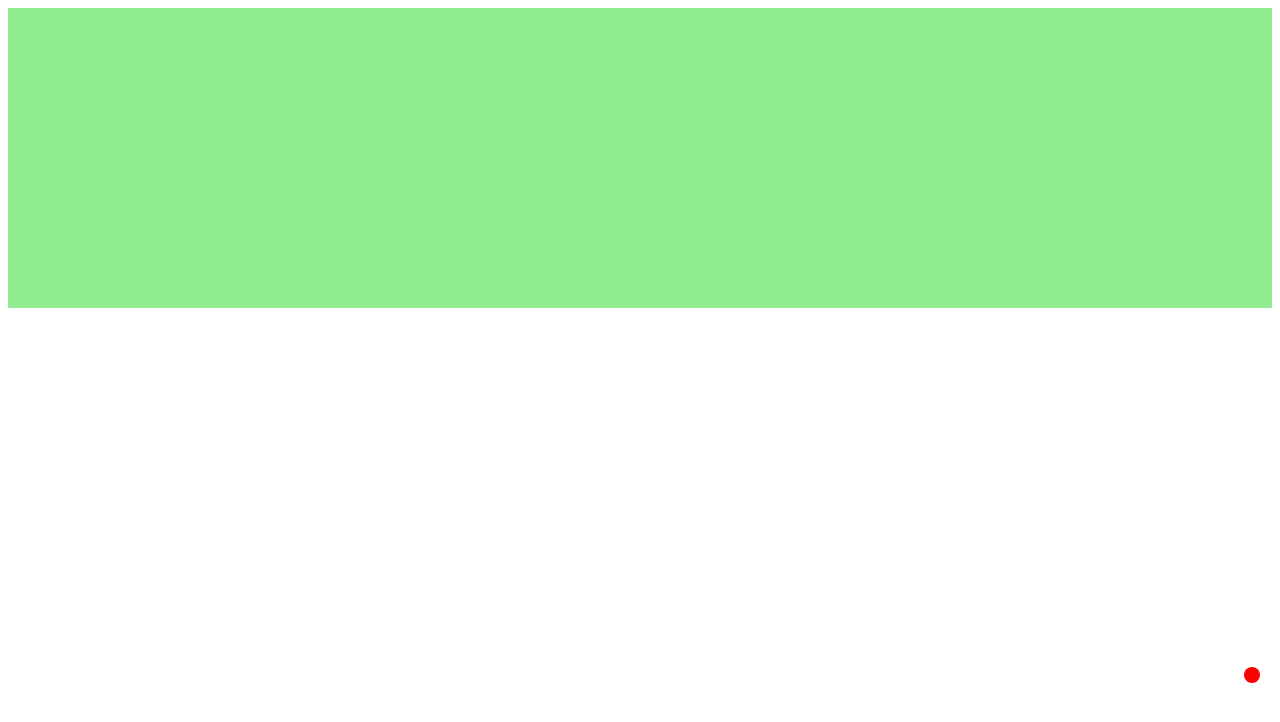
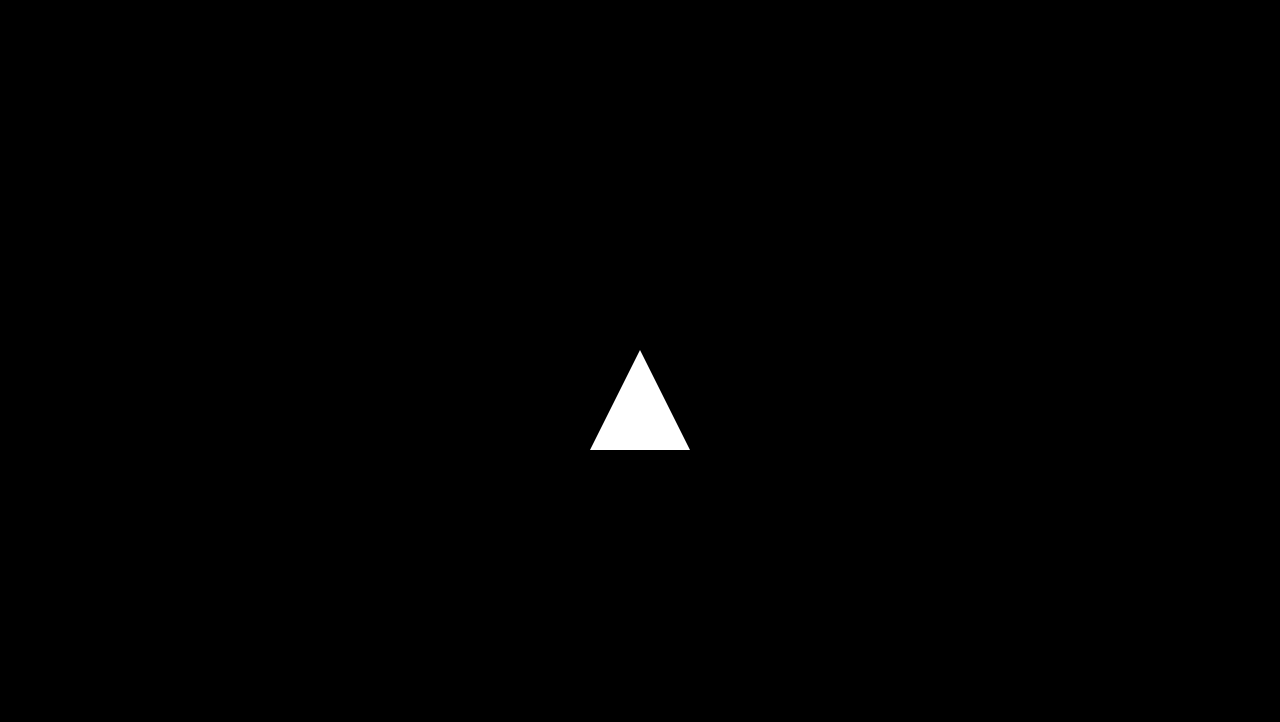
Before and after one commit to bhargysh/animations, a plain HTML site: page basic/index.html in a window 1280 px wide. Drawn offline with Linux system fonts and the light colour scheme.

Commit message:
Comment out sine wave animation

```diff
--- a/basic/index.html
+++ b/basic/index.html
@@ -3,10 +3,10 @@
 
 <head>
   <meta charset="utf-8" />
-  <title>Dot</title>
+  <title>Triangle</title>
   <meta name="viewport" content="width=device-width, initial-scale=1">
-  <!-- <link rel="stylesheet" type="text/css" media="screen" href="linear.css" /> -->
-  <style type="text/css">
+  <link rel="stylesheet" type="text/css" media="screen" href="linear.css" />
+  <!-- <style type="text/css">
 
   #field {
     position: relative;
@@ -23,12 +23,11 @@
   }
   #triangle { background: red; }
 
-</style>
+</style> -->
   <body>
-    <div id="field"></div>
-    <div id="triangle"></div>
+    <div class="triangle"></div>
   </body>
-  <script type="text/javascript">
+  <!-- <script type="text/javascript">
 
   // Original JavaScript code by Chirp Internet: www.chirp.com.au
   // Please acknowledge use of this code by including this header.
@@ -65,7 +64,7 @@
 
   requestAnimationFrame(step);
 
-</script>
+</script> -->
 </head>
 
 </html>
```
